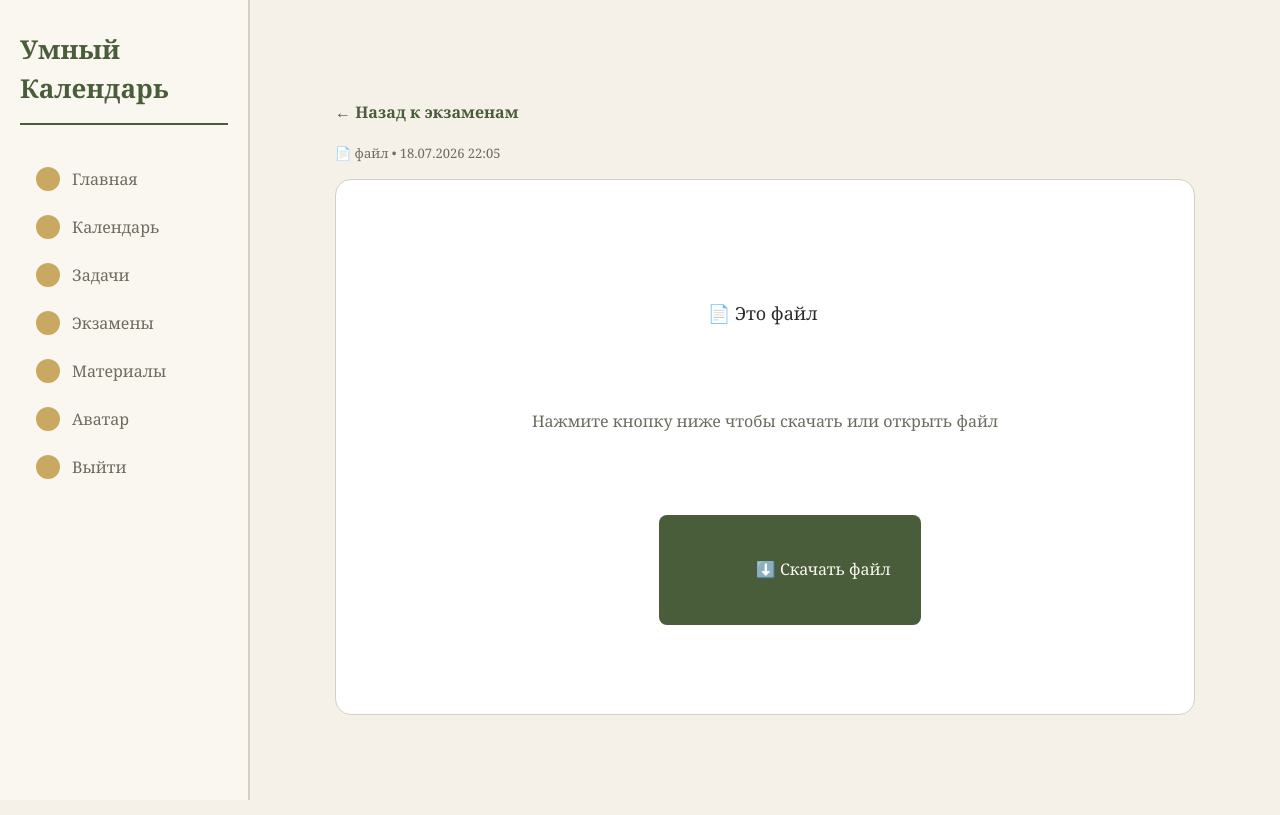
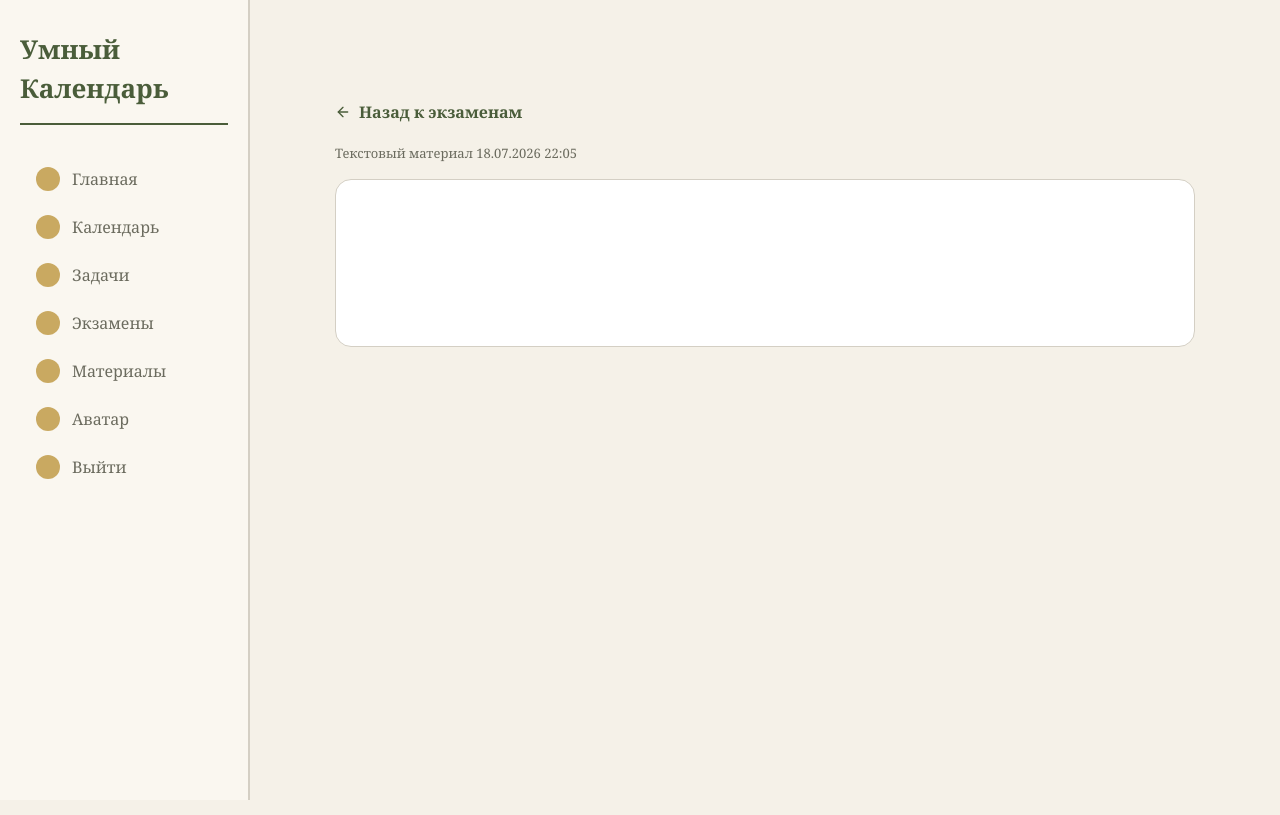
Before and after one commit to riorita41-cloud/Smart-calendar, a Symfony app: template templates/exams/view_material.html.twig in a window 1280 px wide. Run offline with Twig, Linux system fonts and the light colour scheme; the template is opened without the code that fills it, so the values that code supplies are empty; some libraries are stand-ins or nearby versions.

Commit message:
refactor: заменила эмодзи на SVG-иконки в шаблонах

```diff
--- a/src/Controller/ExamController.php
+++ b/src/Controller/ExamController.php
@@ -76,7 +76,7 @@ class ExamController extends AbstractController
             $this->addFlash('error', $result['error']);
         } else {
             $this->addFlash('success',
-                "✅ Расписание успешно создано! " .
+                " Расписание успешно создано! " .
                 "Всего вопросов: {$result['totalQuestions']}, " .
                 "Дней подготовки: {$result['availableDaysCount']}, " .
                 "Вопросов в день: {$result['questionsPerDay']}"
--- a/templates/calendar/index.html.twig
+++ b/templates/calendar/index.html.twig
@@ -91,7 +91,7 @@
                                                 <div class="tooltip-study-item {% if question.completed %}studied{% endif %}">
                                                     <div class="study-question-text">{{ question.text|length > 50 ? question.text|slice(0, 50) ~ '...' : question.text }}</div>
                                                     {% if question.completed %}
-                                                        <span class="studied-badge">✓ Выучено</span>
+                                                        <span class="studied-badge"> Выучено</span>
                                                     {% endif %}
                                                 </div>
                                             {% endfor %}
--- a/templates/exams/view_material.html.twig
+++ b/templates/exams/view_material.html.twig
@@ -9,31 +9,24 @@
 
 {% block body %}
 <div class="material-view">
-    <a href="{{ path('app_exams') }}" class="back-link">← Назад к экзаменам</a>
+    <a href="{{ path('app_exams') }}" class="back-link">
+        <svg class="icon" width="16" height="16" viewBox="0 0 24 24" fill="none" stroke="currentColor" stroke-width="2" stroke-linecap="round" stroke-linejoin="round">
+            <path d="M19 12H5"/>
+            <path d="M12 19l-7-7 7-7"/>
+        </svg>
+        Назад к экзаменам
+    </a>
 
     <div class="material-header">
         <h1 class="material-title">{{ material.name }}</h1>
         <div class="material-meta">
-            {% if material.fileType == 'manual' %}
-                📝 Ручной ввод • {{ material.uploadedAt|date('d.m.Y H:i') }}
-            {% else %}
-                📄 {{ material.fileType|upper }} файл • {{ material.uploadedAt|date('d.m.Y H:i') }}
-            {% endif %}
+            <span class="meta-type">Текстовый материал</span>
+            <span class="meta-date">{{ material.uploadedAt|date('d.m.Y H:i') }}</span>
         </div>
     </div>
 
-    {% if material.fileType == 'manual' %}
-        <div class="material-content">
-            {{ material.content }}
-        </div>
-    {% else %}
-        <div class="material-content" style="text-align: center; padding: 60px 40px;">
-            <p style="font-size: 18px; margin-bottom: 20px;">📄 Это файл {{ material.fileType|upper }}</p>
-            <p style="color: #6B6B5E; margin-bottom: 30px;">Нажмите кнопку ниже чтобы скачать или открыть файл</p>
-            <a href="{{ path('app_materials_view', {id: material.id}) }}" class="download-link" download>
-                ⬇️ Скачать файл
-            </a>
-        </div>
-    {% endif %}
+    <div class="material-content">
+        {{ material.content }}
+    </div>
 </div>
 {% endblock %}
```
Also changed, not shown: src/Controller/MaterialsController.php (indentation only).
